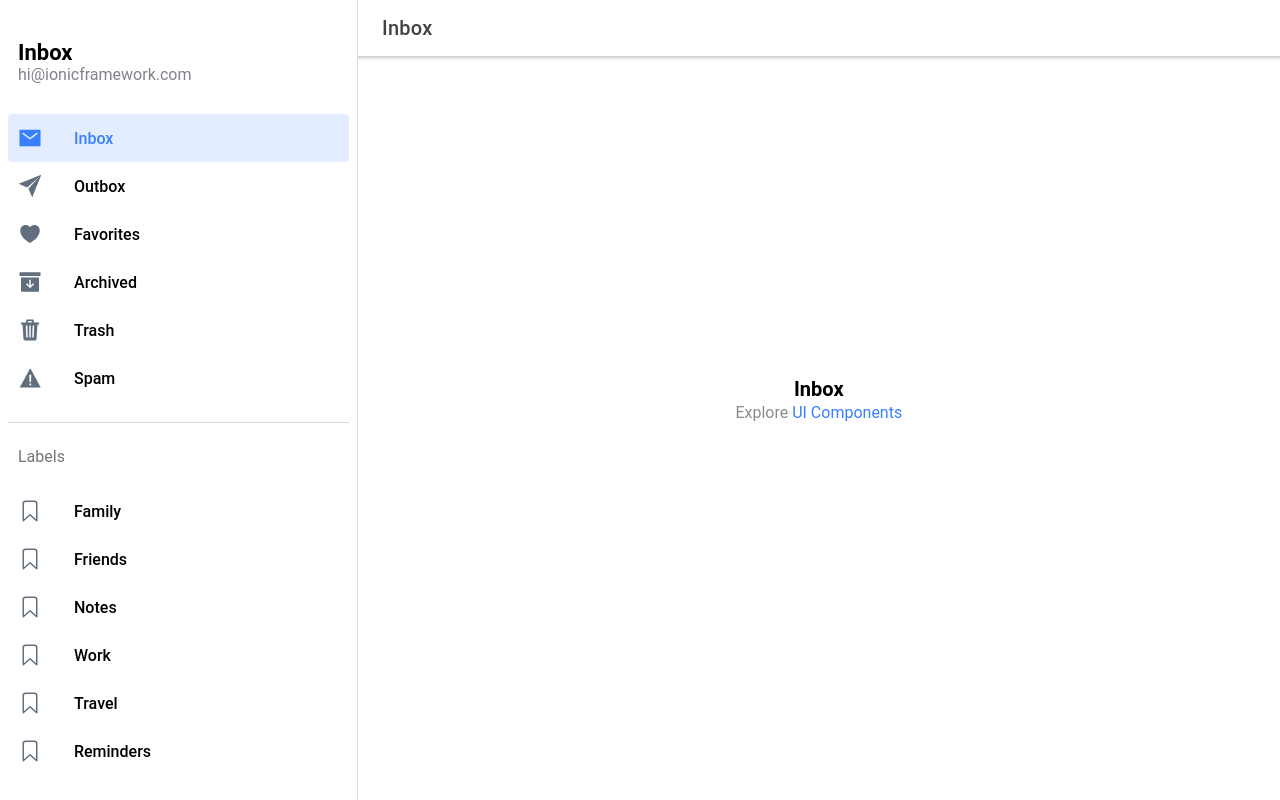
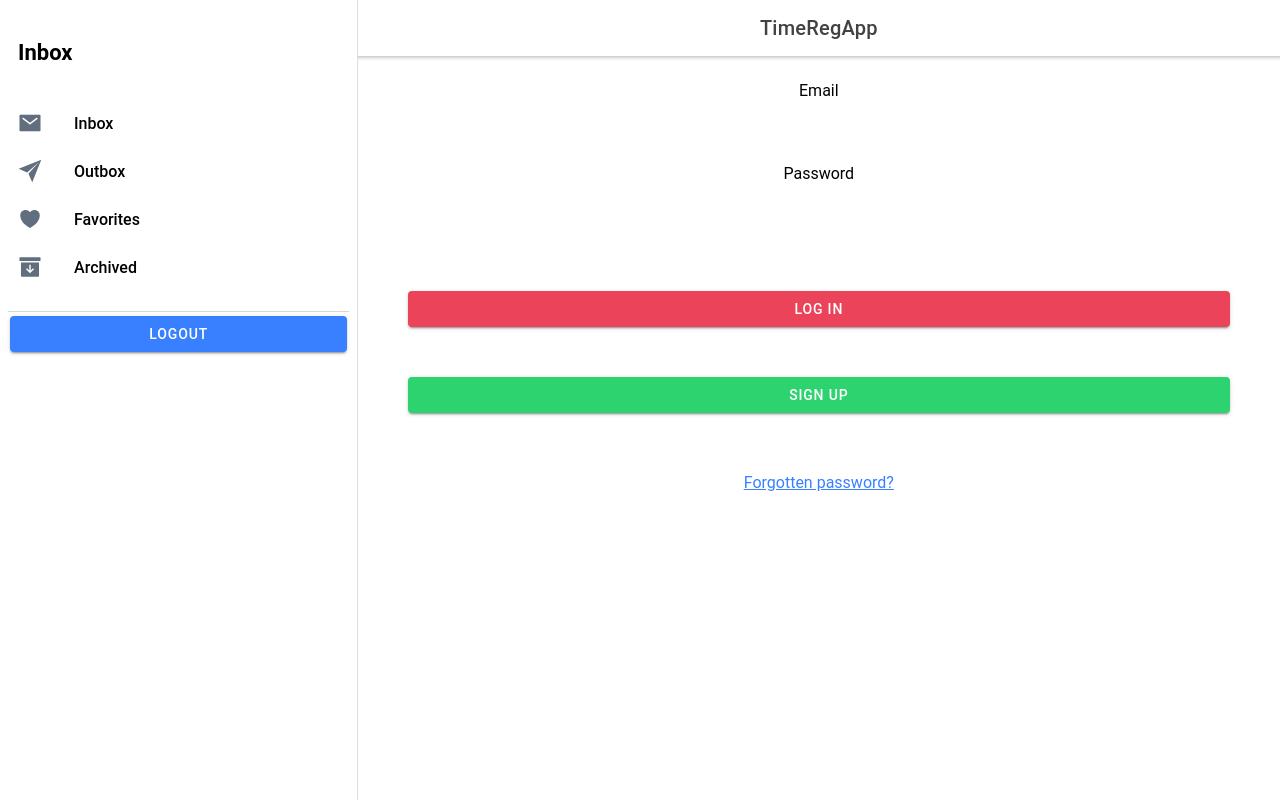
Before and after one commit to RasmusRB/TimeRegApp, a React (Create React App) app: page / in a window 1280 px wide. Before the commit this address led to /page/Inbox. Built offline with nearby package versions, Linux system fonts and the light colour scheme.

Commit message:
Spray and pray

```diff
--- a/package.json
+++ b/package.json
@@ -19,6 +19,7 @@
     "@types/react-dom": "^16.9.10",
     "@types/react-router": "^5.1.11",
     "@types/react-router-dom": "^5.1.7",
+    "axios": "^0.24.0",
     "ionicons": "^5.4.0",
     "react": "^17.0.1",
     "react-dom": "^17.0.1",
--- a/src/App.tsx
+++ b/src/App.tsx
@@ -1,27 +1,29 @@
-import { IonApp, IonRouterOutlet, IonSplitPane } from '@ionic/react';
-import { IonReactRouter } from '@ionic/react-router';
-import { Redirect, Route } from 'react-router-dom';
-import Menu from './components/Menu';
-import Page from './pages/Page';
+import { IonApp, IonRouterOutlet, IonSplitPane } from "@ionic/react";
+import { IonReactRouter } from "@ionic/react-router";
+import { Route } from "react-router-dom";
+import Menu from "./components/Menu";
+import Home from "./pages/Home";
+import SignUp from "./pages/SignUp";
+import Front from "./pages/Front";
 
 /* Core CSS required for Ionic components to work properly */
-import '@ionic/react/css/core.css';
+import "@ionic/react/css/core.css";
 
 /* Basic CSS for apps built with Ionic */
-import '@ionic/react/css/normalize.css';
-import '@ionic/react/css/structure.css';
-import '@ionic/react/css/typography.css';
+import "@ionic/react/css/normalize.css";
+import "@ionic/react/css/structure.css";
+import "@ionic/react/css/typography.css";
 
 /* Optional CSS utils that can be commented out */
-import '@ionic/react/css/padding.css';
-import '@ionic/react/css/float-elements.css';
-import '@ionic/react/css/text-alignment.css';
-import '@ionic/react/css/text-transformation.css';
-import '@ionic/react/css/flex-utils.css';
-import '@ionic/react/css/display.css';
+import "@ionic/react/css/padding.css";
+import "@ionic/react/css/float-elements.css";
+import "@ionic/react/css/text-alignment.css";
+import "@ionic/react/css/text-transformation.css";
+import "@ionic/react/css/flex-utils.css";
+import "@ionic/react/css/display.css";
 
 /* Theme variables */
-import './theme/variables.css';
+import "./theme/variables.css";
 
 const App: React.FC = () => {
   return (
@@ -30,11 +32,14 @@ const App: React.FC = () => {
         <IonSplitPane contentId="main">
           <Menu />
           <IonRouterOutlet id="main">
-            <Route path="/" exact={true}>
-              <Redirect to="/page/Inbox" />
+            <Route exact path="/">
+              <Home />
             </Route>
-            <Route path="/page/:name" exact={true}>
-              <Page />
+            <Route exact path="/SignUp">
+              <SignUp />
+            </Route>
+            <Route exact path="/Front">
+              <Front />
             </Route>
           </IonRouterOutlet>
         </IonSplitPane>
--- a/src/components/ExploreContainer.css
+++ /dev/null
@@ -1,24 +0,0 @@
-.container {
-  text-align: center;
-  position: absolute;
-  left: 0;
-  right: 0;
-  top: 50%;
-  transform: translateY(-50%);
-}
-
-.container strong {
-  font-size: 20px;
-  line-height: 26px;
-}
-
-.container p {
-  font-size: 16px;
-  line-height: 22px;
-  color: #8c8c8c;
-  margin: 0;
-}
-
-.container a {
-  text-decoration: none;
-}
--- a/src/components/ExploreContainer.tsx
+++ /dev/null
@@ -1,16 +0,0 @@
-import './ExploreContainer.css';
-
-interface ContainerProps {
-  name: string;
-}
-
-const ExploreContainer: React.FC<ContainerProps> = ({ name }) => {
-  return (
-    <div className="container">
-      <strong>{name}</strong>
-      <p>Explore <a target="_blank" rel="noopener noreferrer" href="https://ionicframework.com/docs/components">UI Components</a></p>
-    </div>
-  );
-};
-
-export default ExploreContainer;
--- a/src/components/Menu.css
+++ b/src/components/Menu.css
@@ -17,7 +17,8 @@ ion-menu.md ion-note {
   margin-bottom: 30px;
 }
 
-ion-menu.md ion-list-header, ion-menu.md ion-note {
+ion-menu.md ion-list-header,
+ion-menu.md ion-note {
   padding-left: 10px;
 }
 
--- a/src/components/Menu.tsx
+++ b/src/components/Menu.tsx
@@ -1,4 +1,5 @@
 import {
+  IonButton,
   IonContent,
   IonIcon,
   IonItem,
@@ -8,11 +9,21 @@ import {
   IonMenu,
   IonMenuToggle,
   IonNote,
-} from '@ionic/react';
+} from "@ionic/react";
 
-import { useLocation } from 'react-router-dom';
-import { archiveOutline, archiveSharp, bookmarkOutline, heartOutline, heartSharp, mailOutline, mailSharp, paperPlaneOutline, paperPlaneSharp, trashOutline, trashSharp, warningOutline, warningSharp } from 'ionicons/icons';
-import './Menu.css';
+import { useHistory, useLocation } from "react-router-dom";
+import {
+  archiveOutline,
+  archiveSharp,
+  heartOutline,
+  heartSharp,
+  mailOutline,
+  mailSharp,
+  paperPlaneOutline,
+  paperPlaneSharp,
+} from "ionicons/icons";
+import "./Menu.css";
+import { getUser, removeUserSession } from "../utils/Common";
 
 interface AppPage {
   url: string;
@@ -23,75 +34,74 @@ interface AppPage {
 
 const appPages: AppPage[] = [
   {
-    title: 'Inbox',
-    url: '/page/Inbox',
+    title: "Inbox",
+    url: "/page/Inbox",
     iosIcon: mailOutline,
-    mdIcon: mailSharp
+    mdIcon: mailSharp,
   },
   {
-    title: 'Outbox',
-    url: '/page/Outbox',
+    title: "Outbox",
+    url: "/page/Outbox",
     iosIcon: paperPlaneOutline,
-    mdIcon: paperPlaneSharp
+    mdIcon: paperPlaneSharp,
   },
   {
-    title: 'Favorites',
-    url: '/page/Favorites',
+    title: "Favorites",
+    url: "/page/Favorites",
     iosIcon: heartOutline,
-    mdIcon: heartSharp
+    mdIcon: heartSharp,
   },
   {
-    title: 'Archived',
-    url: '/page/Archived',
+    title: "Archived",
+    url: "/page/Archived",
     iosIcon: archiveOutline,
-    mdIcon: archiveSharp
+    mdIcon: archiveSharp,
   },
-  {
-    title: 'Trash',
-    url: '/page/Trash',
-    iosIcon: trashOutline,
-    mdIcon: trashSharp
-  },
-  {
-    title: 'Spam',
-    url: '/page/Spam',
-    iosIcon: warningOutline,
-    mdIcon: warningSharp
-  }
 ];
 
-const labels = ['Family', 'Friends', 'Notes', 'Work', 'Travel', 'Reminders'];
+const Menu: React.FC = () => {
+  let history = useHistory();
 
-const Menu: React.FC = () => {
   const location = useLocation();
+  const user = getUser();
+
+  const logout = () => {
+    removeUserSession();
+    history.push("/");
+  };
 
   return (
     <IonMenu contentId="main" type="overlay">
       <IonContent>
         <IonList id="inbox-list">
           <IonListHeader>Inbox</IonListHeader>
-          <IonNote>hi@ionicframework.com</IonNote>
+          <IonNote>{user}</IonNote>
           {appPages.map((appPage, index) => {
             return (
               <IonMenuToggle key={index} autoHide={false}>
-                <IonItem className={location.pathname === appPage.url ? 'selected' : ''} routerLink={appPage.url} routerDirection="none" lines="none" detail={false}>
-                  <IonIcon slot="start" ios={appPage.iosIcon} md={appPage.mdIcon} />
+                <IonItem
+                  className={
+                    location.pathname === appPage.url ? "selected" : ""
+                  }
+                  routerLink={appPage.url}
+                  routerDirection="none"
+                  lines="none"
+                  detail={false}
+                >
+                  <IonIcon
+                    slot="start"
+                    ios={appPage.iosIcon}
+                    md={appPage.mdIcon}
+                  />
                   <IonLabel>{appPage.title}</IonLabel>
                 </IonItem>
               </IonMenuToggle>
             );
           })}
         </IonList>
-
-        <IonList id="labels-list">
-          <IonListHeader>Labels</IonListHeader>
-          {labels.map((label, index) => (
-            <IonItem lines="none" key={index}>
-              <IonIcon slot="start" icon={bookmarkOutline} />
-              <IonLabel>{label}</IonLabel>
-            </IonItem>
-          ))}
-        </IonList>
+        <IonButton expand="block" fill="solid" onClick={logout}>
+          Logout
+        </IonButton>
       </IonContent>
     </IonMenu>
   );
--- /dev/null
+++ b/src/pages/Front.tsx
@@ -0,0 +1,46 @@
+import { useHistory } from "react-router";
+import React, { useState, useEffect } from "react";
+import {
+  IonButton,
+  IonContent,
+  IonHeader,
+  IonInput,
+  IonLabel,
+  IonMenuButton,
+  IonMenuToggle,
+  IonPage,
+  IonRippleEffect,
+  IonTitle,
+  IonToolbar,
+} from "@ionic/react";
+
+const Front: React.FC = () => {
+  return (
+    <IonPage>
+      <IonHeader>
+        <IonToolbar>
+          <IonTitle style={{ textAlign: "center" }}><IonMenuButton/>TimeRegApp</IonTitle>
+        </IonToolbar>
+      </IonHeader>
+      <IonContent fullscreen id="main">
+
+      <IonButton slot="start">
+         </IonButton>
+        <IonHeader collapse="condense">
+          <IonToolbar>
+            <IonTitle size="large">Blank</IonTitle>
+          </IonToolbar>
+        </IonHeader>
+        <IonButton
+          expand="block"
+          fill="solid"
+          color="danger"
+          style={{ margin: "50px" }}
+        >
+          Log in
+        </IonButton>
+      </IonContent>
+    </IonPage>
+  );
+};
+export default Front;
--- /dev/null
+++ b/src/pages/Home.tsx
@@ -0,0 +1,159 @@
+import { useHistory } from "react-router";
+import React, { useState, useEffect } from "react";
+import {
+  IonButton,
+  IonContent,
+  IonHeader,
+  IonInput,
+  IonLabel,
+  IonPage,
+  IonRippleEffect,
+  IonTitle,
+  IonToolbar,
+} from "@ionic/react";
+import { Link } from "react-router-dom";
+import axios from "axios";
+import { getUser, setUserSession } from "../utils/Common";
+
+const Home: React.FC = () => {
+  useEffect(() => {
+  }, []);
+
+  let history = useHistory();
+
+  const [email, setEmail] = useState("");
+  const [password, setPassword] = useState("");
+  const [error, setError] = useState("");
+
+  const validateEmail = (email: any) => {
+    const regulars =
+      /^(([^<>()[\]\\.,;:\s@"]+(\.[^<>()[\]\\.,;:\s@"]+)*)|(".+"))@((\[[0-9]{1,3}\.[0-9]{1,3}\.[0-9]{1,3}\.[0-9]{1,3}\])|(([a-zA-Z\-0-9]+\.)+[a-zA-Z]{2,}))$/;
+    return regulars.test(String(email).toLowerCase());
+  };
+
+  const handleLogin = async () => {
+    let formdata = new FormData();
+    formdata.append("email", email);
+    formdata.append("password", password);
+
+    if (!validateEmail(email)) {
+      setError("Invalid email!");
+    } else if (password.length < 8) {
+      setError("Password must be at least 8 characters!");
+    } else {
+      await axios({
+        method: "post",
+        url: "http://localhost:5014/user/login",
+        headers: {
+          Accept: "*/*",
+          "Content-Type": "multipart/form-data",
+        },
+        data: formdata,
+      })
+        .then((res) => {
+          setUserSession(res.data, email);
+          const user = getUser();
+          alert("Welcome " + user);
+          history.push("/Front");
+        })
+        .catch((error) => {
+            if (error.response.status === 400) {
+                error = setError("Wrong username or password.");
+              } else error = setError("Something went wrong, try again later.");
+        });
+    }
+  };
+
+  const handleNavigate = () => {
+    history.push("/SignUp");
+  };
+
+  return (
+    <IonPage className="bgContent">
+      <IonHeader>
+        <IonToolbar>
+          <IonTitle style={{ textAlign: "center" }}>TimeRegApp</IonTitle>
+        </IonToolbar>
+      </IonHeader>
+      <IonContent fullscreen>
+        <IonHeader collapse="condense">
+          <IonToolbar>
+            <IonTitle size="large">Blank</IonTitle>
+          </IonToolbar>
+        </IonHeader>
+        <form>
+          <div
+            style={{
+              justifyContent: "center",
+              alignContent: "center",
+              textAlign: "center",
+              margin: "25px",
+            }}
+          >
+            <IonLabel>Email</IonLabel>
+            <IonInput
+              type="text"
+              onIonChange={(e: any) => setEmail(e.target.value)}
+            />
+          </div>
+          <div
+            style={{
+              justifyContent: "center",
+              alignContent: "center",
+              textAlign: "center",
+              margin: "25px",
+            }}
+          >
+            <IonLabel>Password</IonLabel>
+            <IonInput
+              type="password"
+              onIonChange={(e: any) => setPassword(e.target.value)}
+            />
+            <br />
+            {error && (
+              <>
+                <IonLabel
+                  style={{
+                    color: "red",
+                    fontFamily: "monospace",
+                    justifyContent: "center",
+                    alignContent: "center",
+                    textAlign: "center",
+                    width: "200px",
+                  }}
+                >
+                  {error}
+                </IonLabel>
+              </>
+            )}
+          </div>
+        </form>
+        <IonButton
+          expand="block"
+          fill="solid"
+          color="danger"
+          style={{ margin: "50px" }}
+          onClick={handleLogin}
+        >
+          Log in
+        </IonButton>
+        <IonButton
+          expand="block"
+          color="success"
+          style={{ margin: "50px" }}
+          onClick={handleNavigate}
+        >
+          Sign up
+        </IonButton>
+        <div style={{ textAlign: "center", margin: "60px" }}>
+          <p>
+            <Link to="/Forgotten">Forgotten password?</Link>
+            <IonRippleEffect></IonRippleEffect>
+          </p>
+        </div>
+      </IonContent>
+    </IonPage>
+  );
+};
+
+export default Home;
--- a/src/pages/Page.tsx
+++ /dev/null
@@ -1,33 +0,0 @@
-import { IonButtons, IonContent, IonHeader, IonMenuButton, IonPage, IonTitle, IonToolbar } from '@ionic/react';
-import { useParams } from 'react-router';
-import ExploreContainer from '../components/ExploreContainer';
-import './Page.css';
-
-const Page: React.FC = () => {
-
-  const { name } = useParams<{ name: string; }>();
-
-  return (
-    <IonPage>
-      <IonHeader>
-        <IonToolbar>
-          <IonButtons slot="start">
-            <IonMenuButton />
-          </IonButtons>
-          <IonTitle>{name}</IonTitle>
-        </IonToolbar>
-      </IonHeader>
-
-      <IonContent fullscreen>
-        <IonHeader collapse="condense">
-          <IonToolbar>
-            <IonTitle size="large">{name}</IonTitle>
-          </IonToolbar>
-        </IonHeader>
-        <ExploreContainer name={name} />
-      </IonContent>
-    </IonPage>
-  );
-};
-
-export default Page;
--- /dev/null
+++ b/src/pages/SignUp.tsx
@@ -0,0 +1,45 @@
+import { useHistory } from "react-router";
+import React, { useState, useEffect } from "react";
+import {
+  IonButton,
+  IonContent,
+  IonHeader,
+  IonInput,
+  IonLabel,
+  IonMenuButton,
+  IonMenuToggle,
+  IonPage,
+  IonRippleEffect,
+  IonTitle,
+  IonToolbar,
+} from "@ionic/react";
+
+const SignUp: React.FC = () => {
+  return (
+    <IonPage>
+      <IonHeader>
+        <IonToolbar>
+            <IonMenuButton />
+          <IonTitle style={{ textAlign: "center" }}>TimeRegApp</IonTitle>
+        </IonToolbar>
+      </IonHeader>
+      <IonContent fullscreen >
+        <IonHeader collapse="condense">
+          <IonToolbar>
+            <IonTitle size="large">Blank</IonTitle>
+          </IonToolbar>
+        </IonHeader>
+        <IonButton
+          expand="block"
+          fill="solid"
+          color="danger"
+          style={{ margin: "50px" }}
+        >
+          Log in
+        </IonButton>
+      </IonContent>
+    </IonPage>
+  );
+};
+
+export default SignUp;
--- /dev/null
+++ b/src/utils/Common.tsx
@@ -0,0 +1,28 @@
+// Returns user data from session storage
+export const getUser = () => {
+    const userData = sessionStorage.getItem("user");
+    if (userData) return JSON.parse(userData);
+    else return null;
+  };
+
+  // Returns token from session storage
+  export const getToken = () => {
+    return sessionStorage.getItem("token") || null;
+  };
+
+  // Sets token and user to session storage
+  export const setUserSession = (token: any, user: any) => {
+    sessionStorage.setItem("token", token);
+    sessionStorage.setItem("user", JSON.stringify(user));
+  };
+
+  export const userSession = (token: any, userId: any) => {
+    sessionStorage.setItem('token', token);
+    sessionStorage.setItem('userId', JSON.stringify(userId))
+  }
+
+  // Removes token and user from session storage
+  export const removeUserSession = () => {
+    sessionStorage.removeItem("token");
+    sessionStorage.removeItem("user");
+  };
```
Also changed, not shown: src/pages/Page.css (deleted), 1 other file (tests, documents, lock files or other folders).
